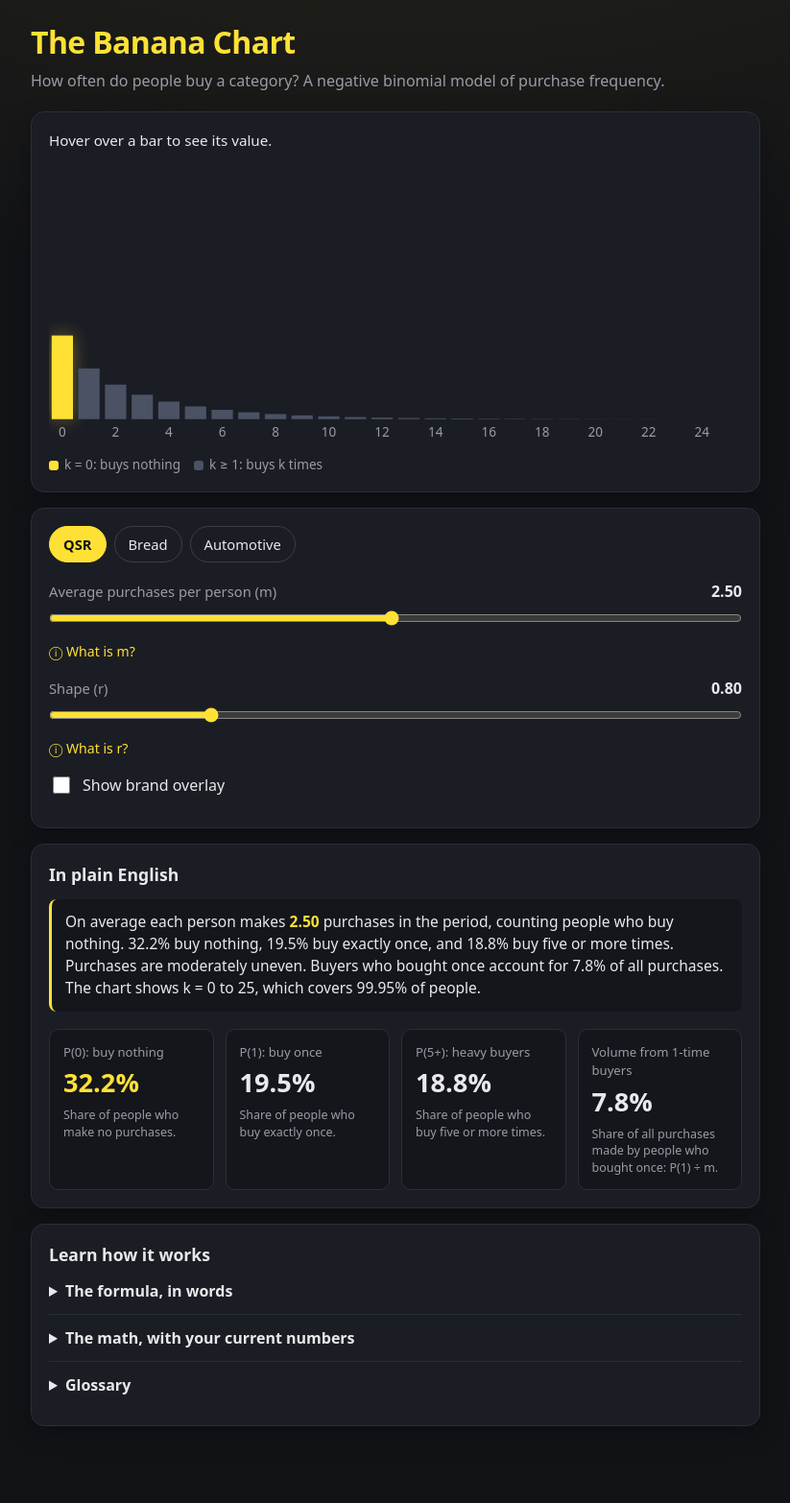
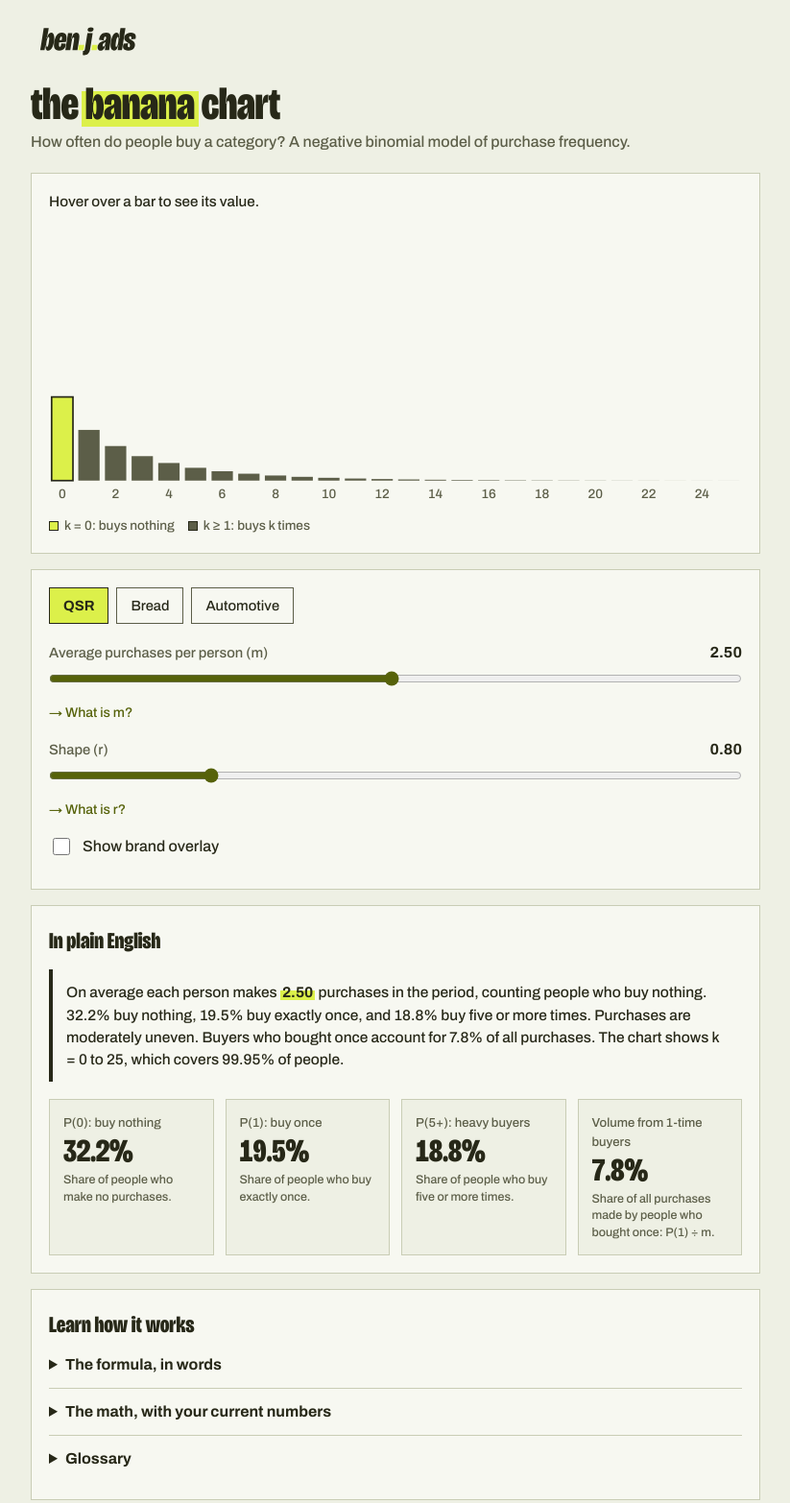
Before and after one commit to ben-j-ads/banana-chart, a plain HTML site: page index.html in a window 1280 px wide. Shown: the top 1566 px of the page at 96% size, without its empty margins (228-1051 px from the left). Drawn offline with Linux system fonts and the light colour scheme.

Commit message:
Rebrand to ben.j.ads: paper ground, Bricolage Condensed + Archivo, lime as a mark, footnote wordmark
Co-Authored-By: Claude Sonnet 5.5 <noreply@anthropic.com>

```diff
--- a/index.html
+++ b/index.html
@@ -5,41 +5,45 @@
   <meta name="viewport" content="width=device-width, initial-scale=1">
   <title>The Banana Chart</title>
   <style>
+    @font-face { font-family: "Bricolage Grotesque Condensed"; src: url("fonts/BricolageGrotesque-ExtraBoldCondensed.ttf") format("truetype"); font-weight: 800; font-style: normal; font-display: swap; }
+    @font-face { font-family: "Archivo"; src: url("fonts/Archivo-Medium.ttf") format("truetype"); font-weight: 500; font-style: normal; font-display: swap; }
+    @font-face { font-family: "Archivo"; src: url("fonts/Archivo-Bold.ttf") format("truetype"); font-weight: 700; font-style: normal; font-display: swap; }
     :root {
-      --bg: #121317;
-      --panel: #1b1d24;
-      --panel-2: #14161c;
-      --line: #2a2e39;
-      --text: #e9e9ec;
-      --muted: #9a9ca6;
-      --banana: #ffe135;
-      --banana-soft: rgba(255, 225, 53, 0.15);
-      --bar: #4a5263;
-      --bar-hover: #6b7488;
-      --brand: #5cd65c;
+      --paper: #eef0e4; --paper-raised: #f7f8f1; --ink: #272818; --ink-muted: #5c5e48;
+      --rule: #c9cdb5; --lime: #dcf04a; --on-lime: #272818; --moss: #56620a;
+      --bg: var(--paper); --panel: var(--paper-raised); --panel-2: var(--paper);
+      --line: var(--rule); --text: var(--ink); --muted: var(--ink-muted); --banana: var(--lime);
+      --font-display: "Bricolage Grotesque Condensed", "Arial Narrow", "Helvetica Neue", sans-serif;
+      --font-text: Archivo, "Helvetica Neue", Arial, sans-serif;
+      --bar: var(--ink-muted); --bar-hover: var(--ink); --brand: var(--ink);
     }
+    @media (prefers-color-scheme: dark) {
+      :root {
+        --paper: #17180d; --paper-raised: #212216; --ink: #eef0e4; --ink-muted: #a6a98f;
+        --rule: #3d3f2e; --moss: #b9cc3a;
+
+      }
+    }
+
     * { box-sizing: border-box; }
     body {
       margin: 0;
       padding: 20px 16px 48px;
-      background:
-        radial-gradient(1200px 500px at 50% -200px, rgba(255, 225, 53, 0.08), transparent),
-        var(--bg);
+      background: var(--bg);
       color: var(--text);
       font-family: system-ui, -apple-system, "Segoe UI", sans-serif;
       line-height: 1.5;
     }
     .wrap { max-width: 760px; margin: 0 auto; }
-    h1 { color: var(--banana); margin: 0; font-size: 2rem; letter-spacing: -0.02em; }
+    h1 { color: var(--moss); margin: 0; font-size: 2rem; letter-spacing: -0.02em; }
     h2 { font-size: 1.1rem; margin: 0 0 12px; }
     .subtitle { color: var(--muted); margin: 4px 0 20px; }
     .panel {
       background: var(--panel);
       border: 1px solid var(--line);
-      border-radius: 14px;
+      border-radius: 0;
       padding: 18px;
       margin-bottom: 16px;
-      box-shadow: 0 8px 24px rgba(0, 0, 0, 0.25);
     }
     .hidden { display: none !important; }
 
@@ -51,20 +55,20 @@
       font-size: 0.95rem;
       margin-bottom: 8px;
     }
-    #hover b { color: var(--banana); font-weight: 600; }
+    #hover b { color: var(--moss); font-weight: 600; }
     svg { width: 100%; height: auto; display: block; touch-action: none; }
     .bar {
       fill: var(--bar);
       transition: y 0.35s ease, height 0.35s ease, fill 0.15s ease;
     }
     .bar:hover { fill: var(--bar-hover); }
-    .bar-zero { fill: var(--banana); filter: drop-shadow(0 0 8px rgba(255, 225, 53, 0.35)); }
+    .bar-zero { fill: var(--banana); }
     .bar-zero:hover { fill: #fff07a; }
     .axis-label { fill: var(--muted); font-size: 12px; text-anchor: middle; }
     .brand-line { fill: none; stroke: var(--brand); stroke-width: 2.5; stroke-linejoin: round; transition: all 0.35s ease; }
     .brand-dot { fill: var(--brand); }
     .legend { display: flex; flex-wrap: wrap; gap: 14px; margin-top: 10px; color: var(--muted); font-size: 0.85rem; }
-    .sw { display: inline-block; width: 10px; height: 10px; border-radius: 3px; margin-right: 6px; vertical-align: -1px; }
+    .sw { display: inline-block; width: 10px; height: 10px; border-radius: 0; margin-right: 6px; vertical-align: -1px; }
     .sw-zero { background: var(--banana); }
     .sw-bar { background: var(--bar); }
     .sw-brand { background: var(--brand); }
@@ -74,48 +78,48 @@
     button {
       background: transparent;
       color: var(--text);
-      border: 1px solid #3a3e4a;
-      border-radius: 999px;
+      border: 1px solid var(--ink-muted);
+      border-radius: 0;
       padding: 7px 14px;
       cursor: pointer;
       font: inherit;
       font-size: 0.92rem;
       transition: all 0.15s ease;
     }
-    button:hover { border-color: var(--banana); color: var(--banana); }
-    button.active { background: var(--banana); border-color: var(--banana); color: #111; font-weight: 600; }
+    button:hover { border-color: var(--moss); color: var(--moss); }
+    button.active { background: var(--banana); border-color: var(--moss); color: var(--on-lime); font-weight: 600; }
     button:focus-visible, input:focus-visible, summary:focus-visible { outline: 2px solid var(--banana); outline-offset: 2px; }
 
     /* Controls */
     .control { display: block; margin-bottom: 16px; }
     .control-head { display: flex; justify-content: space-between; align-items: baseline; color: var(--muted); font-size: 0.92rem; margin-bottom: 6px; }
     .control-head output { color: var(--text); font-weight: 600; font-variant-numeric: tabular-nums; font-size: 1rem; }
-    input[type="range"] { width: 100%; accent-color: var(--banana); margin: 0; }
+    input[type="range"] { width: 100%; accent-color: var(--moss); margin: 0; }
     .toggle { display: flex; align-items: center; gap: 10px; margin: 4px 0 14px; cursor: pointer; }
     .toggle input { accent-color: var(--brand); width: 18px; height: 18px; }
 
     details.explain { margin: -6px 0 16px; color: var(--muted); font-size: 0.88rem; }
-    details.explain summary { cursor: pointer; color: var(--banana); list-style: none; display: inline-block; }
+    details.explain summary { cursor: pointer; color: var(--moss); list-style: none; display: inline-block; }
     details.explain summary::-webkit-details-marker { display: none; }
     details.explain summary::before { content: "ⓘ "; }
-    details.explain p { margin: 6px 0 0; padding: 10px 12px; background: var(--panel-2); border-radius: 8px; }
+    details.explain p { margin: 6px 0 0; padding: 10px 12px; background: var(--panel-2); border-radius: 0; }
 
     .plain {
       background: var(--panel-2);
       border-left: 3px solid var(--banana);
-      border-radius: 8px;
+      border-radius: 0;
       padding: 12px 14px;
       font-size: 0.97rem;
       margin-bottom: 18px;
     }
-    .plain b { color: var(--banana); font-weight: 600; }
+    .plain b { color: var(--moss); font-weight: 600; }
 
     /* Readouts */
     .readouts { display: grid; grid-template-columns: repeat(auto-fit, minmax(160px, 1fr)); gap: 12px; }
-    .stat { background: var(--panel-2); border: 1px solid var(--line); border-radius: 10px; padding: 14px; }
+    .stat { background: var(--panel-2); border: 1px solid var(--line); border-radius: 0; padding: 14px; }
     .stat-label { color: var(--muted); font-size: 0.82rem; }
     .stat-value { font-size: 1.7rem; font-weight: 700; font-variant-numeric: tabular-nums; margin: 2px 0 4px; }
-    .stat-value.accent { color: var(--banana); }
+    .stat-value.accent { color: var(--moss); }
     .stat-value.brand { color: var(--brand); }
     .stat-help { color: var(--muted); font-size: 0.78rem; line-height: 1.4; }
 
@@ -123,13 +127,13 @@
     details.learn { border-top: 1px solid var(--line); padding: 12px 0; }
     details.learn:first-of-type { border-top: 0; padding-top: 0; }
     details.learn summary { cursor: pointer; font-weight: 600; color: var(--text); }
-    details.learn summary:hover { color: var(--banana); }
+    details.learn summary:hover { color: var(--moss); }
     details.learn .body { color: var(--muted); font-size: 0.95rem; margin-top: 10px; }
     details.learn .body p { margin: 0 0 10px; }
     .formula {
       background: var(--panel-2);
       border: 1px solid var(--line);
-      border-radius: 8px;
+      border-radius: 0;
       padding: 14px;
       color: var(--text);
       font-family: ui-monospace, SFMono-Regular, Menlo, monospace;
@@ -141,7 +145,7 @@
     table.steps th, table.steps td { text-align: right; padding: 6px 8px; border-bottom: 1px solid var(--line); }
     table.steps th { color: var(--muted); font-weight: 500; }
     table.steps td:first-child, table.steps th:first-child { text-align: left; }
-    .glossary dt { color: var(--banana); font-weight: 600; margin-top: 8px; }
+    .glossary dt { color: var(--moss); font-weight: 600; margin-top: 8px; }
     .glossary dd { margin: 2px 0 0 0; }
 
     @media (max-width: 480px) {
@@ -149,11 +153,53 @@
       .panel { padding: 14px; }
       .stat-value { font-size: 1.4rem; }
     }
+
+    /* ben.j.ads brand layer: paper ground, ink text, lime as a mark, square corners, no shadows */
+    body { background: var(--bg); font-family: var(--font-text); font-weight: 500; }
+    h1, h2, .stat-value, .seg-amount { font-family: var(--font-display); font-weight: 800; }
+    h1 { color: var(--ink); font-size: 3rem; line-height: 1; letter-spacing: -0.01em; text-transform: lowercase; margin-top: 18px; }
+    h1 mark { background: linear-gradient(transparent 28%, var(--lime) 28%, var(--lime) 92%, transparent 92%); color: var(--on-lime); padding: 0 4px; margin: 0 -4px; }
+    h2 { font-size: 1.5rem; letter-spacing: 0; }
+    b, dt, summary, button { font-family: var(--font-text); }
+    b { font-weight: 700; }
+    .stat-value { font-size: 2.1rem; line-height: 1.05; }
+    .brandbar { display: block; width: 120px; height: auto; }
+    .brandbar img { display: block; width: 100%; height: auto; }
+    a { color: var(--moss); text-decoration: underline; }
+    a:hover { background: var(--lime); color: var(--on-lime); }
+    button:hover { background: var(--lime); border-color: var(--ink); color: var(--on-lime); }
+    button.active { background: var(--lime); border: 1.5px solid var(--ink); color: var(--on-lime); font-weight: 700; }
+    select:hover, input[type="text"]:hover { border-color: var(--ink); }
+    :focus-visible { outline: 2px solid var(--ink) !important; outline-offset: 2px; }
+    details.explain summary:hover, details.learn summary:hover { background: var(--lime); color: var(--on-lime); }
+    details.explain summary::before { content: "\2192  "; }
+    .plain { border-left: 4px solid var(--ink); background: var(--panel); }
+    .plain b { color: var(--ink); }
+    .plain b:first-of-type { background: linear-gradient(transparent 40%, var(--lime) 40%); color: var(--on-lime); padding: 0 2px; }
+    .stat-value.accent { color: var(--ink); }
+    .sw { border: 1.5px solid var(--ink); }
+    .site-foot { margin-top: 32px; padding-top: 16px; border-top: 1px solid var(--rule); color: var(--ink-muted); font-size: 0.82rem; }
+    .site-foot img { display: block; width: 150px; height: auto; margin-bottom: 8px; }
+    .site-foot p { margin: 0; }
+    .site-foot .tag { display: inline-block; background: var(--lime); color: var(--on-lime); font-weight: 700; font-size: 0.7rem; padding: 0 5px; margin-right: 6px; border: 1.5px solid var(--ink); }
+    @media (max-width: 480px) { h1 { font-size: 2.4rem; } .stat-value { font-size: 1.8rem; } }
+
+    .bar { fill: var(--bar); } .bar:hover { fill: var(--bar-hover); }
+    .bar-zero { fill: var(--lime); stroke: var(--ink); stroke-width: 1.5; }
+    .bar-zero:hover { fill: var(--lime); stroke-width: 3; }
+    .brand-line { stroke: var(--ink); stroke-width: 3; }
+    .brand-dot { fill: var(--lime); stroke: var(--ink); stroke-width: 1.5; }
+    .sw-brand { background: var(--ink); }
+    .stat-value.brand { color: var(--ink); }
+    .toggle input { accent-color: var(--ink); }
   </style>
 </head>
 <body>
   <div class="wrap">
-    <h1>The Banana Chart</h1>
+    <a class="brandbar" href="https://github.com/ben-j-ads" aria-label="ben.j.ads">
+      <picture><source media="(prefers-color-scheme: dark)" srcset="logo/benjads-base-paper-transparent.svg"><img src="logo/benjads-base-olive-transparent.svg" alt="ben.j.ads"></picture>
+    </a>
+    <h1>the <mark>banana</mark> chart</h1>
     <p class="subtitle">How often do people buy a category? A negative binomial model of purchase frequency.</p>
 
     <section class="panel">
@@ -275,6 +321,10 @@
         </div>
       </details>
     </section>
+    <footer class="site-foot">
+      <picture><source media="(prefers-color-scheme: dark)" srcset="logo/benjads-footnote-paper-transparent.svg"><img src="logo/benjads-footnote-olive-transparent.svg" alt="ben.j.ads"></picture>
+      <p><span class="tag">1</span>Negative binomial model of purchase frequency. Marketing science, given away free, for people who spend money.</p>
+    </footer>
   </div>
 
   <script>
```
Also changed, not shown: fonts/Archivo-Bold.ttf (added), fonts/Archivo-Medium.ttf (added), fonts/BricolageGrotesque-ExtraBoldCondensed.ttf (added), fonts/OFL-Archivo.txt (added), fonts/OFL-BricolageGrotesque.txt (added), logo/benjads-base-olive-transparent.svg (added), logo/benjads-base-paper-transparent.svg (added), logo/benjads-footnote-olive-transparent.svg (added), logo/benjads-footnote-paper-transparent.svg (added), 1 other file.
